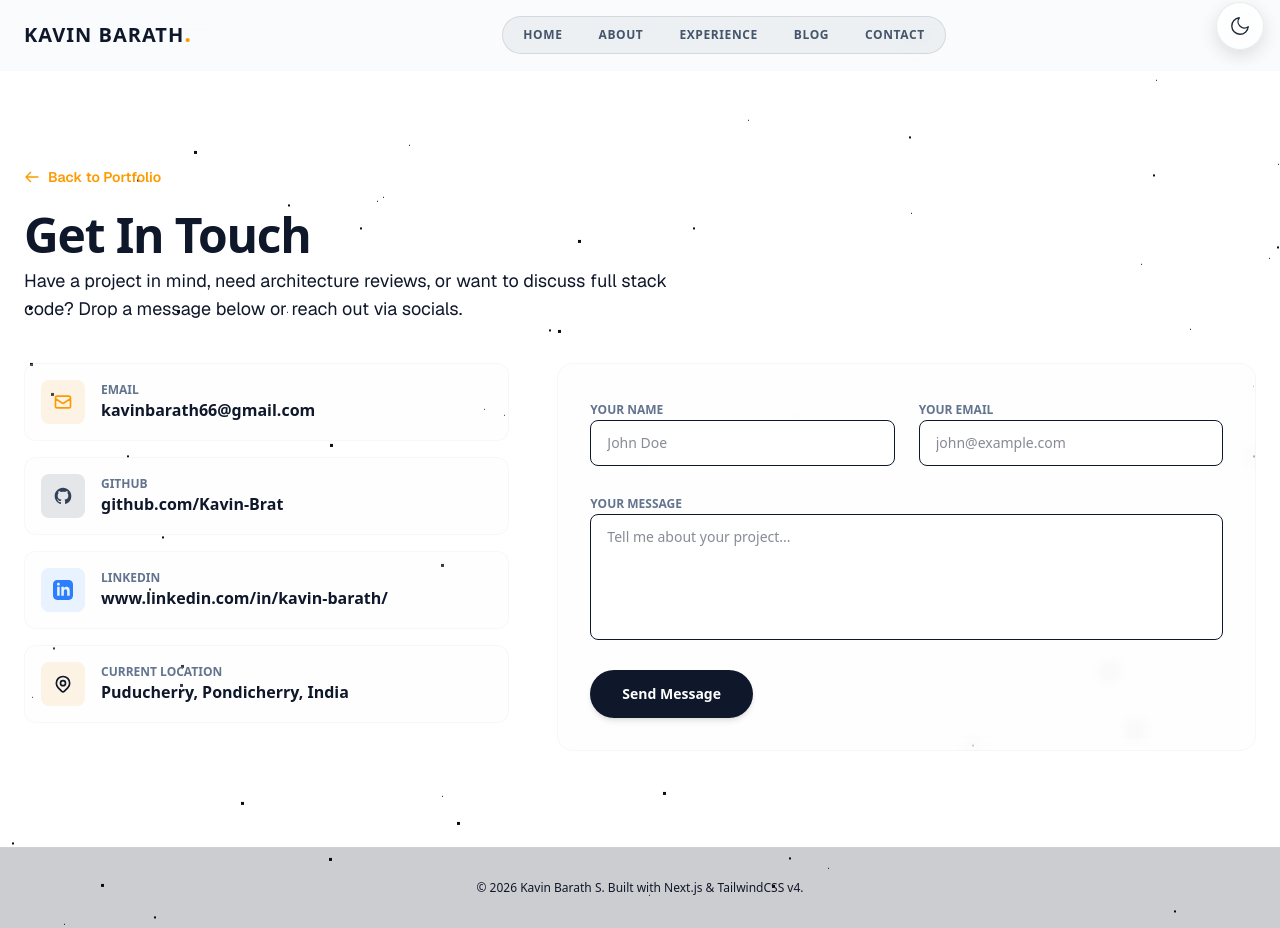
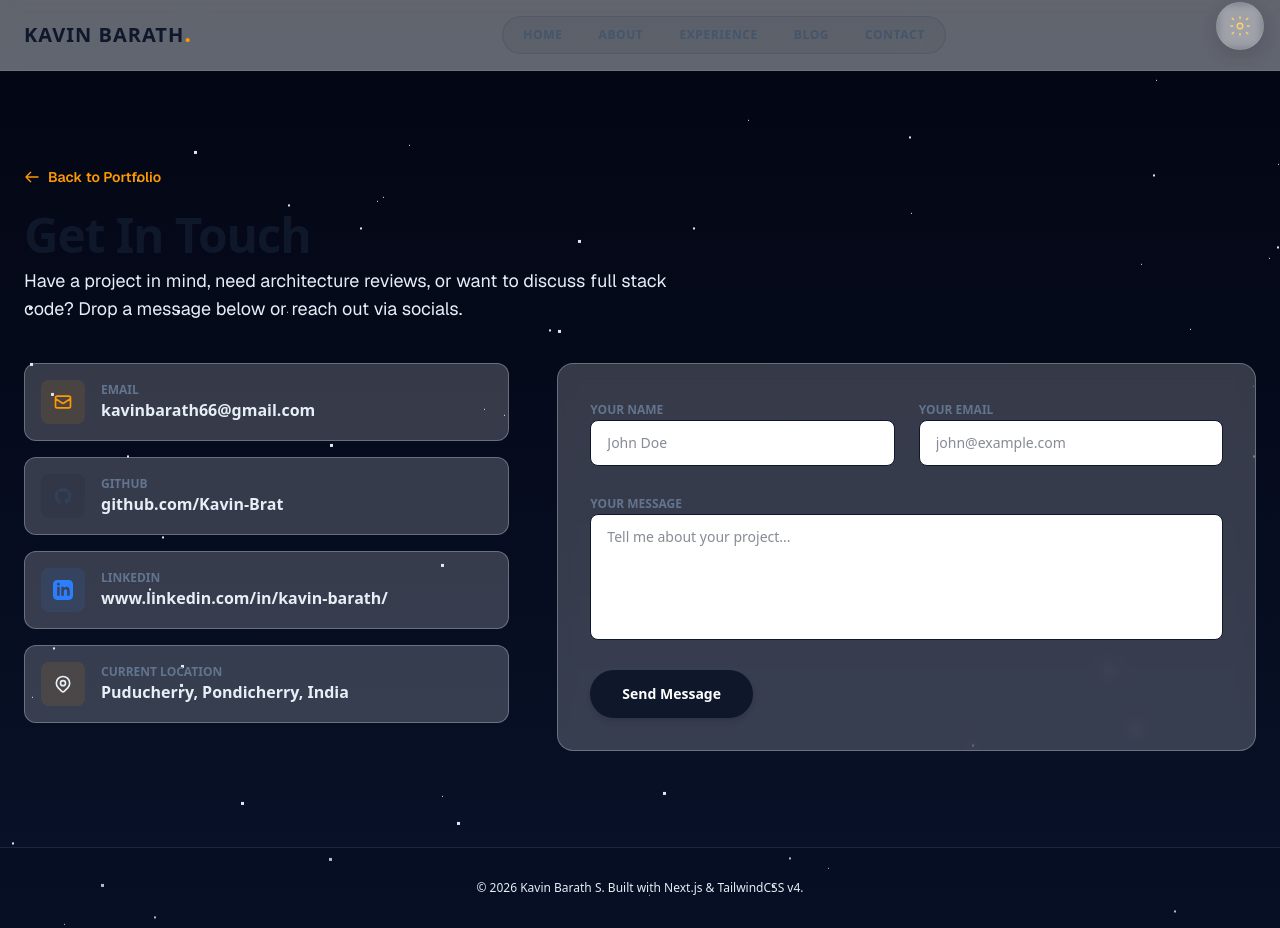
Before and after one commit to Kavin-Brat/personal-portfolio-2k26, a Next.js app: page /contact in a window 1280 px wide. Built offline with nearby package versions, Linux system fonts and the light colour scheme.

Commit message:
changes: resume update and theme mode

```diff
--- a/app/components/Hero.tsx
+++ b/app/components/Hero.tsx
@@ -1,7 +1,6 @@
 "use client";
 
 import React from "react";
-import Link from "next/link";
 import { SOCIAL_LINKS } from "../constants/portfolioConstants";
 import { GitHubIcon, LinkedInIcon, EmailIcon, DownloadIcon } from "./Icons";
 import OrbitVisual from "./OrbitVisual";
@@ -29,14 +28,14 @@ const Hero: React.FC = () => {
         </p>
 
         <div className="flex flex-wrap items-center gap-4 pt-2">
-          <Link
+          <a
             href={SOCIAL_LINKS.resume}
-            target="_blank"
+            download="KavinBarathS_Resume.pdf"
             className="flex items-center gap-2 px-6 py-3 rounded-full text-sm font-semibold bg-slate-900 text-white dark:bg-white dark:text-slate-950 hover:bg-slate-800 dark:hover:bg-slate-200 shadow-lg hover:translate-y-[-2px] transition-all"
           >
             <DownloadIcon />
             Resume
-          </Link>
+          </a>
           <div className="flex items-center gap-3">
             <a
               href={SOCIAL_LINKS.github}
--- a/app/components/ThemeToggle.tsx
+++ b/app/components/ThemeToggle.tsx
@@ -11,12 +11,11 @@ export default function ThemeToggle() {
       if (saved) {
         setTheme(saved);
         document.documentElement.setAttribute("data-theme", saved);
-      } else if (window.matchMedia && window.matchMedia("(prefers-color-scheme: dark)").matches) {
+      } else {
+        // Default to dark mode
         setTheme("dark");
         document.documentElement.setAttribute("data-theme", "dark");
-      } else {
-        setTheme("light");
-        document.documentElement.setAttribute("data-theme", "light");
+        localStorage.setItem("theme", "dark");
       }
     } catch (e) {
       // ignore
--- a/app/constants/portfolioConstants.ts
+++ b/app/constants/portfolioConstants.ts
@@ -25,7 +25,7 @@ export const SOCIAL_LINKS = {
   github: "https://github.com/Kavin-Brat",
   linkedin: "https://www.linkedin.com/in/kavin-barath/",
   email: "kavinbarath66@gmail.com",
-  resume: "/Kavin-Resume.pdf",
+  resume: "/KavinBarathS_Resume.pdf",
 };
 
 export const PORTFOLIO_SKILLS: PortfolioSkills = {
--- a/app/layout.tsx
+++ b/app/layout.tsx
@@ -24,7 +24,7 @@ export default function RootLayout({
   children: React.ReactNode;
 }>) {
   return (
-    <html lang="en" className={`${geistSans.variable} ${geistMono.variable} scroll-smooth`}>
+    <html lang="en" data-theme="dark" className={`${geistSans.variable} ${geistMono.variable} scroll-smooth`}>
       <body className="antialiased min-h-screen text-slate-100 flex flex-col relative">
         <div id="stars1" className="star-layer"></div>
         <div id="stars2" className="star-layer"></div>
```
Also changed, not shown: 1 other file (tests, documents, lock files or other folders).
